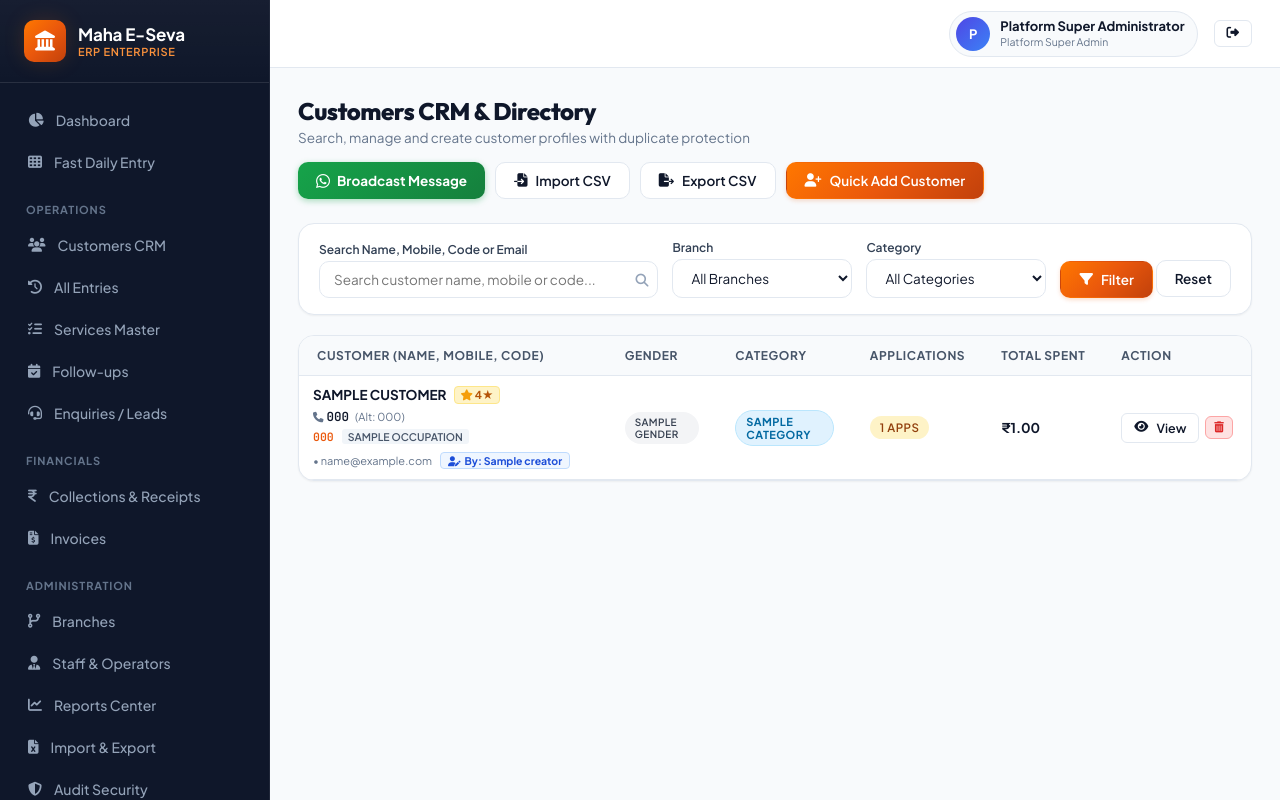
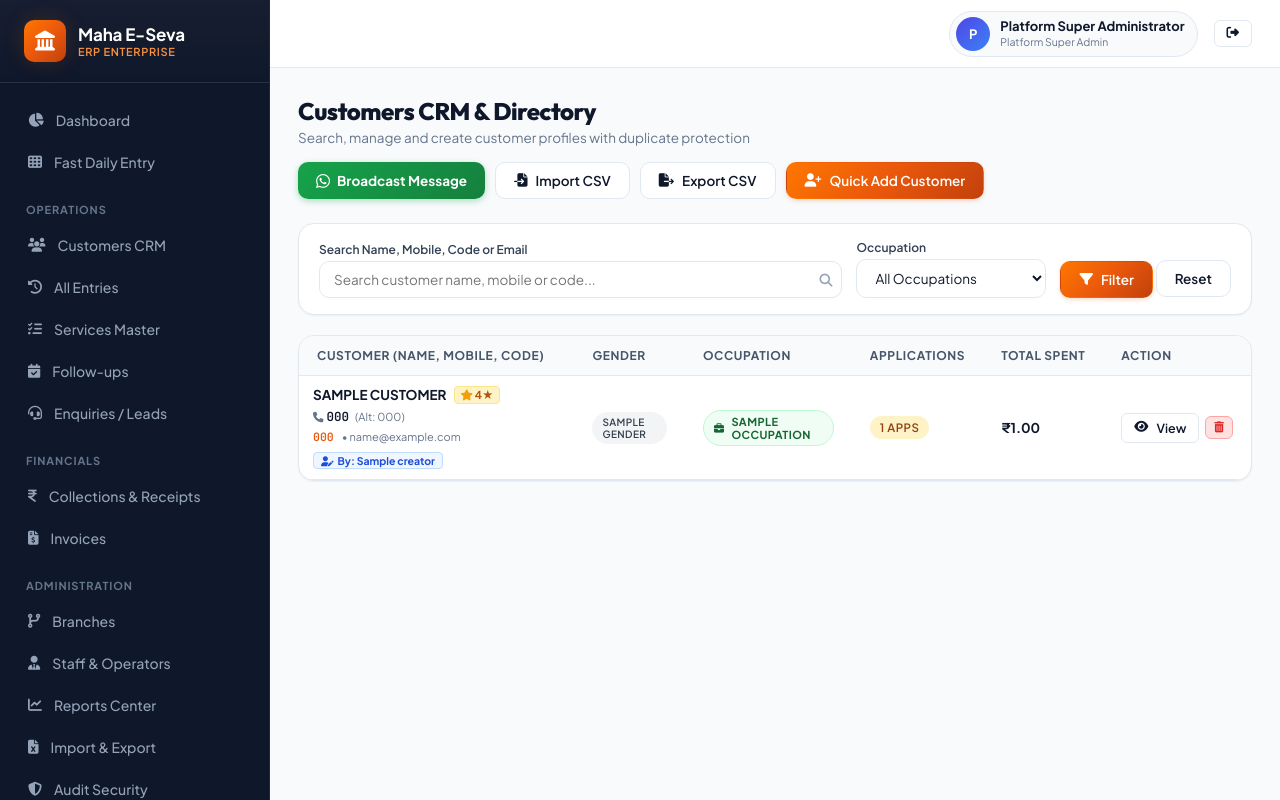
Before and after one commit to VKadam-vk/maha-eseva, a Laravel app: template resources/views/customers/index.blade.php in a window 1280 px wide. Run offline with Laravel 12, Linux system fonts and the light colour scheme; a user stored in the database is signed in; data comes from the database, SQL or seed files in the repository; tables that the repository leaves empty hold one stand-in row (values such as "Sample post"); the template is opened without the code that fills it: most values are stand-ins (such as "Sample title", 1, 10 or a date in 2020).

Commit message:
feat(crm): replace branch and category filters with occupation filter in customer crm

```diff
--- a/app/Http/Controllers/ReportController.php
+++ b/app/Http/Controllers/ReportController.php
@@ -51,7 +51,9 @@ class ReportController extends Controller
             $query->whereDate('created_at', '<=', $request->to_date);
         }
 
-        if ($request->filled('category_id')) {
+        if ($request->filled('occupation')) {
+            $query->whereRaw('UPPER(occupation) = ?', [strtoupper(trim($request->occupation))]);
+        } elseif ($request->filled('category_id')) {
             $query->where('category_id', $request->category_id);
         }
 
--- a/resources/views/customers/index.blade.php
+++ b/resources/views/customers/index.blade.php
@@ -48,24 +48,12 @@
                 </div>
             </div>
 
-            @if(Auth::user()->isSuperAdmin() || Auth::user()->isBusinessOwner())
-                <div style="min-width: 180px;">
-                    <label class="form-label" style="font-size: 12px; margin-bottom: 4px;">Branch</label>
-                    <select name="branch_id" class="form-select" onchange="this.form.submit()">
-                        <option value="">All Branches</option>
-                        @foreach($branches as $b)
-                            <option value="{{ $b->id }}" {{ request('branch_id') == $b->id ? 'selected' : '' }}>{{ $b->name }}</option>
-                        @endforeach
-                    </select>
-                </div>
-            @endif
-
-            <div style="min-width: 180px;">
-                <label class="form-label" style="font-size: 12px; margin-bottom: 4px;">Category</label>
-                <select name="category_id" class="form-select" onchange="this.form.submit()">
-                    <option value="">All Categories</option>
-                    @foreach($categories as $c)
-                        <option value="{{ $c->id }}" {{ request('category_id') == $c->id ? 'selected' : '' }}>{{ $c->name }}</option>
+            <div style="min-width: 190px;">
+                <label class="form-label" style="font-size: 12px; margin-bottom: 4px;">Occupation</label>
+                <select name="occupation" class="form-select" onchange="this.form.submit()">
+                    <option value="">All Occupations</option>
+                    @foreach($occupations as $occ)
+                        <option value="{{ $occ }}" {{ strtoupper(request('occupation')) == strtoupper($occ) ? 'selected' : '' }}>{{ $occ }}</option>
                     @endforeach
                 </select>
             </div>
@@ -88,7 +76,7 @@
                 <tr>
                     <th>Customer (Name, Mobile, Code)</th>
                     <th>Gender</th>
-                    <th>Category</th>
+                    <th>Occupation</th>
                     <th>Applications</th>
                     <th>Total Spent</th>
                     <th>Action</th>
@@ -130,11 +118,6 @@
                                 <a href="{{ route('customers.show', $c->id) }}" style="font-family: var(--font-mono); font-weight: 700; color: #ea580c; text-decoration: none;">
                                     {{ $c->customer_code }}
                                 </a>
-                                @if($c->occupation)
-                                    <span style="background: #f1f5f9; padding: 1px 6px; border-radius: 3px; font-weight: 600; color: #475569; font-size: 10.5px;">
-                                        {{ strtoupper($c->occupation) }}
-                                    </span>
-                                @endif
                                 @if($c->email)
                                     <span style="color: var(--text-muted); font-size: 11px;">&bull; {{ $c->email }}</span>
                                 @endif
@@ -147,9 +130,9 @@
                         </td>
                         <td><span class="badge badge-hold" style="font-size: 10px;">{{ $c->gender }}</span></td>
                         <td>
-                            @if($c->category)
-                                <span class="badge" style="background: #e0f2fe; color: #0369a1; border: 1px solid #bae6fd; font-weight: 700; font-size: 11px;">
-                                    {{ $c->category->name }}
+                            @if(!empty($c->occupation))
+                                <span class="badge" style="background: #f0fdf4; color: #166534; border: 1px solid #bbf7d0; font-weight: 700; font-size: 11px;">
+                                    <i class="fa-solid fa-briefcase" style="font-size: 10px; margin-right: 3px;"></i> {{ strtoupper($c->occupation) }}
                                 </span>
                             @else
                                 <span style="color: #94a3b8; font-size: 11.5px; font-style: italic;">-</span>
@@ -220,14 +203,14 @@
                     </label>
                     <label style="display: flex; align-items: center; gap: 6px; font-size: 12.5px; cursor: pointer;">
                         <input type="radio" name="broadcast_audience" value="filtered" onchange="toggleAudienceOptions()" style="accent-color: #16a34a;">
-                        Filter by Category
+                        Filter by Occupation
                     </label>
                 </div>
                 <div id="categoryFilterDiv" style="display: none; margin-top: 8px;">
-                    <select id="broadcast_category_id" class="form-select" style="font-size: 12px;">
-                        <option value="">-- All Categories --</option>
-                        @foreach($categories as $c)
-                            <option value="{{ $c->id }}">{{ $c->name }}</option>
+                    <select id="broadcast_occupation" class="form-select" style="font-size: 12px;">
+                        <option value="">-- All Occupations --</option>
+                        @foreach($occupations as $occ)
+                            <option value="{{ $occ }}">{{ $occ }}</option>
                         @endforeach
                     </select>
                 </div>
@@ -356,7 +339,7 @@ function setPresetMessage(type) {
 function startBroadcast() {
     const msg = document.getElementById('broadcastMessageText').value.trim();
     const audience = document.querySelector('input[name="broadcast_audience"]:checked').value;
-    const categoryId = document.getElementById('broadcast_category_id') ? document.getElementById('broadcast_category_id').value : '';
+    const occupation = document.getElementById('broadcast_occupation') ? document.getElementById('broadcast_occupation').value : '';
     const statusBox = document.getElementById('broadcastStatusBox');
     const btn = document.getElementById('btnExecuteBroadcast');
     const btnText = document.getElementById('broadcastBtnText');
@@ -388,7 +371,7 @@ function startBroadcast() {
         body: JSON.stringify({
             message: msg,
             audience: audience,
-            category_id: categoryId
+            occupation: occupation
         })
     })
     .then(res => res.json())
```
Also changed, not shown: app/Http/Controllers/CustomerController.php (+29 -4 lines), app/Services/ImportExportService.php (+5 -2 lines).
